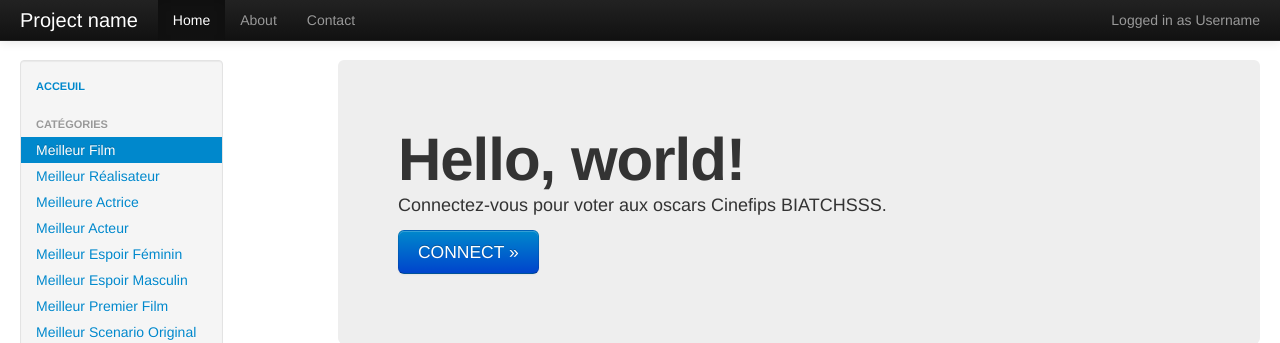
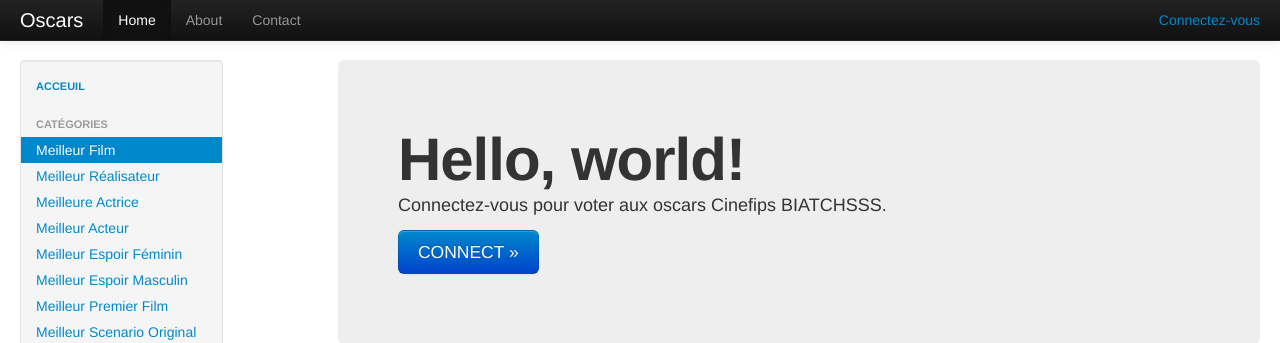
Before and after one commit to SPIPS/oscar-cinefips, a CodeIgniter app: template application/views/welcome_index.php in a window 1280 px wide. Shown: the top 343 px of the page. Run offline with CodeIgniter, Linux system fonts and the light colour scheme; the template is opened without the code that fills it, so the values that code supplies are empty.

Commit message:
modif home login

```diff
--- a/application/views/welcome_index.php
+++ b/application/views/welcome_index.php
@@ -46,10 +46,14 @@
 			<span class="icon-bar"></span>
 			<span class="icon-bar"></span>
 		  </button>
-		  <a class="brand" href="#">Project name</a>
+		  <a class="brand" href="#">Oscars</a>
 		  <div class="nav-collapse collapse">
 			<p class="navbar-text pull-right">
-			  Logged in as <a href="#" class="navbar-link">Username</a>
+				<?php if(false == $this->session->userdata('login')){ ?>
+				<a href="<?php echo base_url(); ?>login">Connectez-vous</a>
+				<?php } else { ?>
+			  	Connecté en tant que <strong><?php echo $user; ?></strong>
+			  	<?php } ?>
 			</p>
 			<ul class="nav">
 			  <li class="active"><a href="#">Home</a></li>
@@ -86,11 +90,13 @@
 		  </div><!--/.well -->
 		</div><!--/span-->
 		<div class="span9">
-		  <div class="hero-unit">
-			<h1>Hello, world!</h1>
-			<p>Connectez-vous pour voter aux oscars Cinefips BIATCHSSS.</p>
-			<p><a href="<?php echo base_url(); ?>login/" class="btn btn-primary btn-large">CONNECT &raquo;</a></p>
-		  </div>
+			<?php if(false == $this->session->userdata('login')){ ?>
+		  	<div class="hero-unit">
+				<h1>Hello, world!</h1>
+				<p>Connectez-vous pour voter aux oscars Cinefips BIATCHSSS.</p>
+				<p><a href="<?php echo base_url(); ?>login/" class="btn btn-primary btn-large">CONNECT &raquo;</a></p>
+		  	</div>
+     		<?php } ?>
 		  <ul class="thumbnails">
 			<li>
 			  <div class="thumbnail">
```
